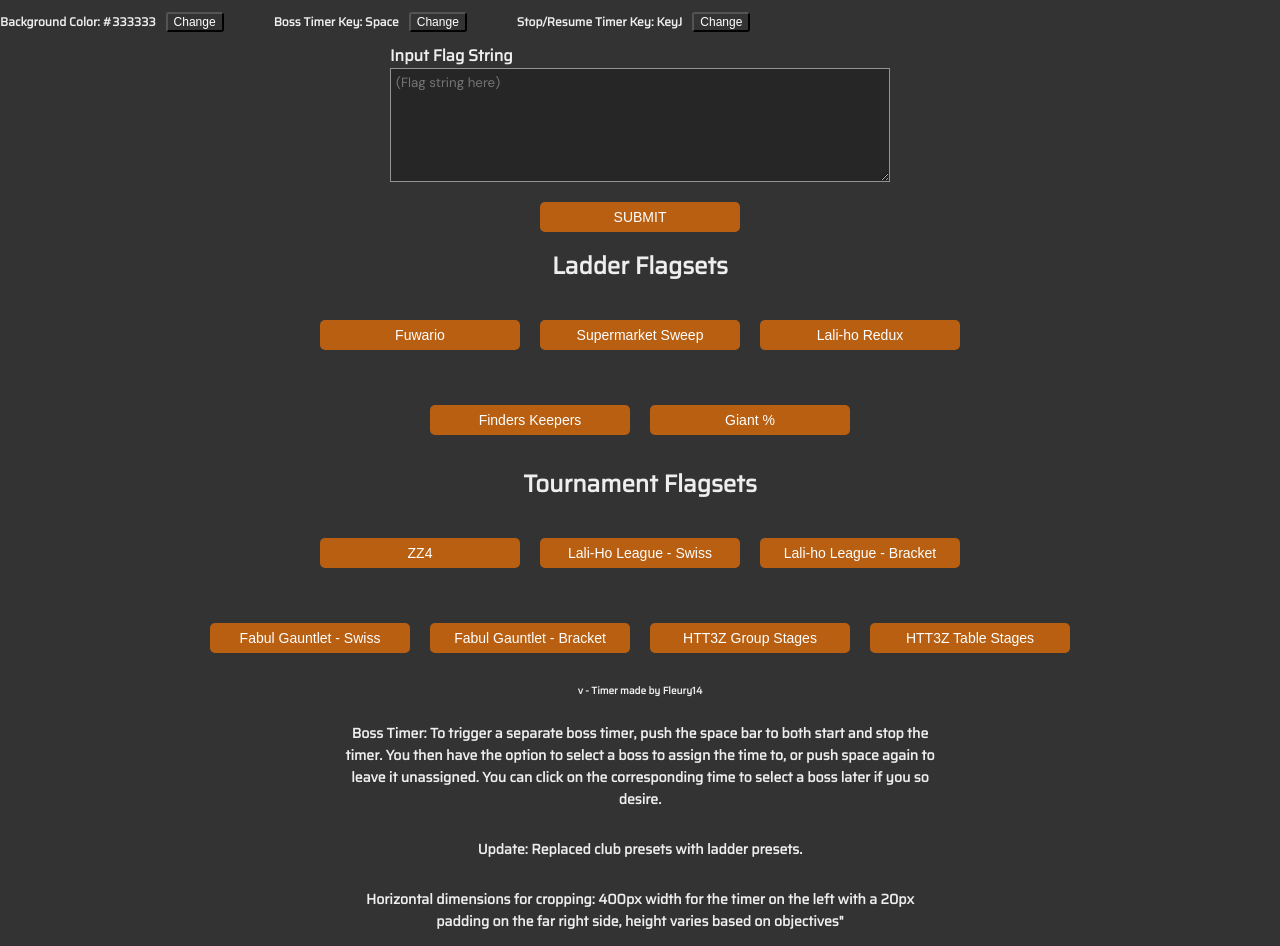
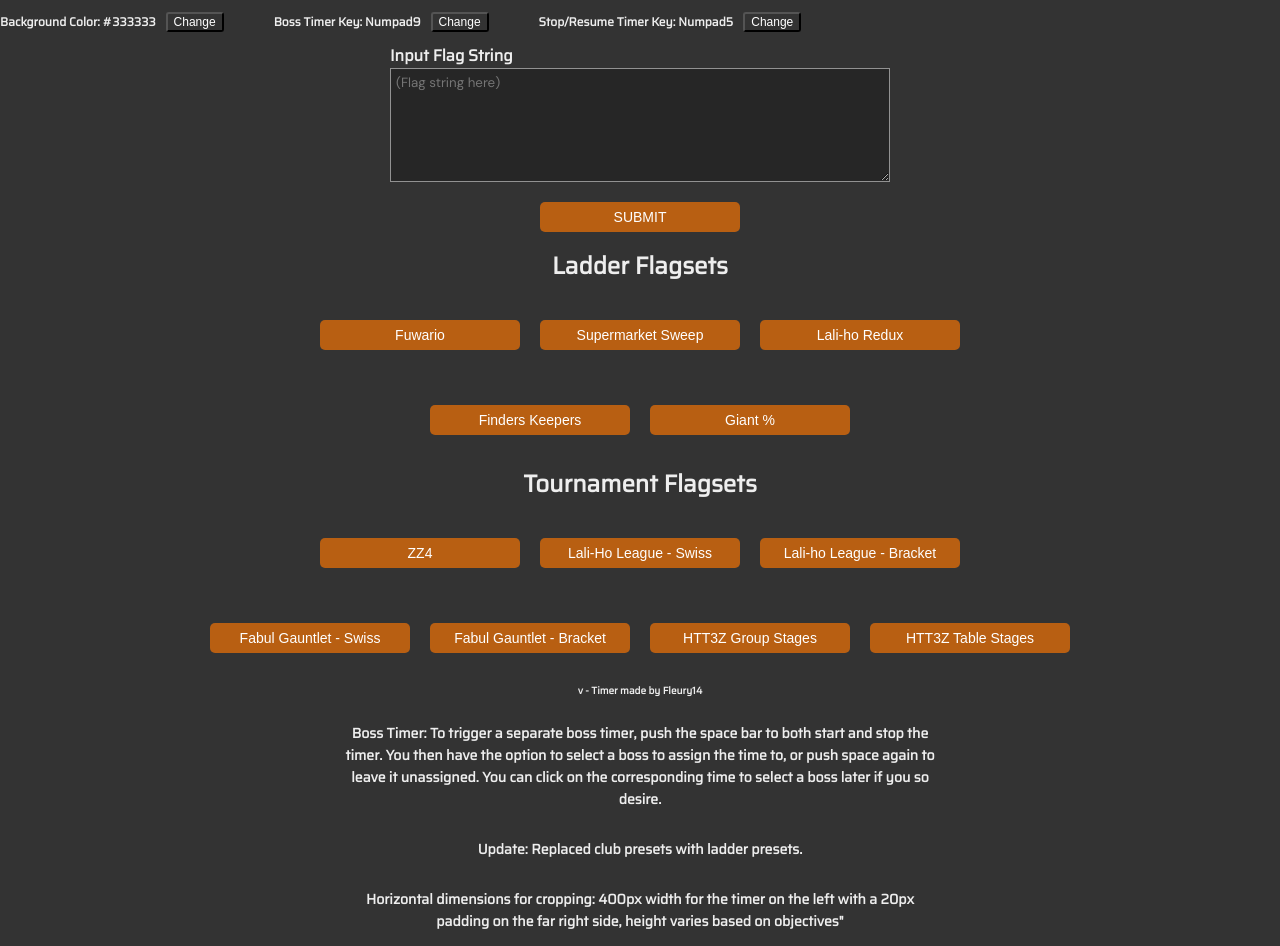
Before and after one commit to Fleury14/v4-timer, a React (Create React App) app: page / in a window 1280 px wide. Built offline with nearby package versions, Linux system fonts and the light colour scheme; no server answers.

Commit message:
chore(gateway): change default keybindings

```diff
--- a/src/components/color-gateway/color-gateway.js
+++ b/src/components/color-gateway/color-gateway.js
@@ -22,11 +22,11 @@ class ColorGateway extends Component<Props, State> {
         color: '#333333',
         isInputting: false,
         colorInput: '',
-        key: ' ',
-        code: 'Space',
+        key: '9',
+        code: 'Numpad9',
         isInputtingKey: '',
-        timerCode: 'KeyJ',
-        timerKey: 'j',
+        timerCode: 'Numpad5',
+        timerKey: '5',
     }
 
     keyListener:any = null;
```
